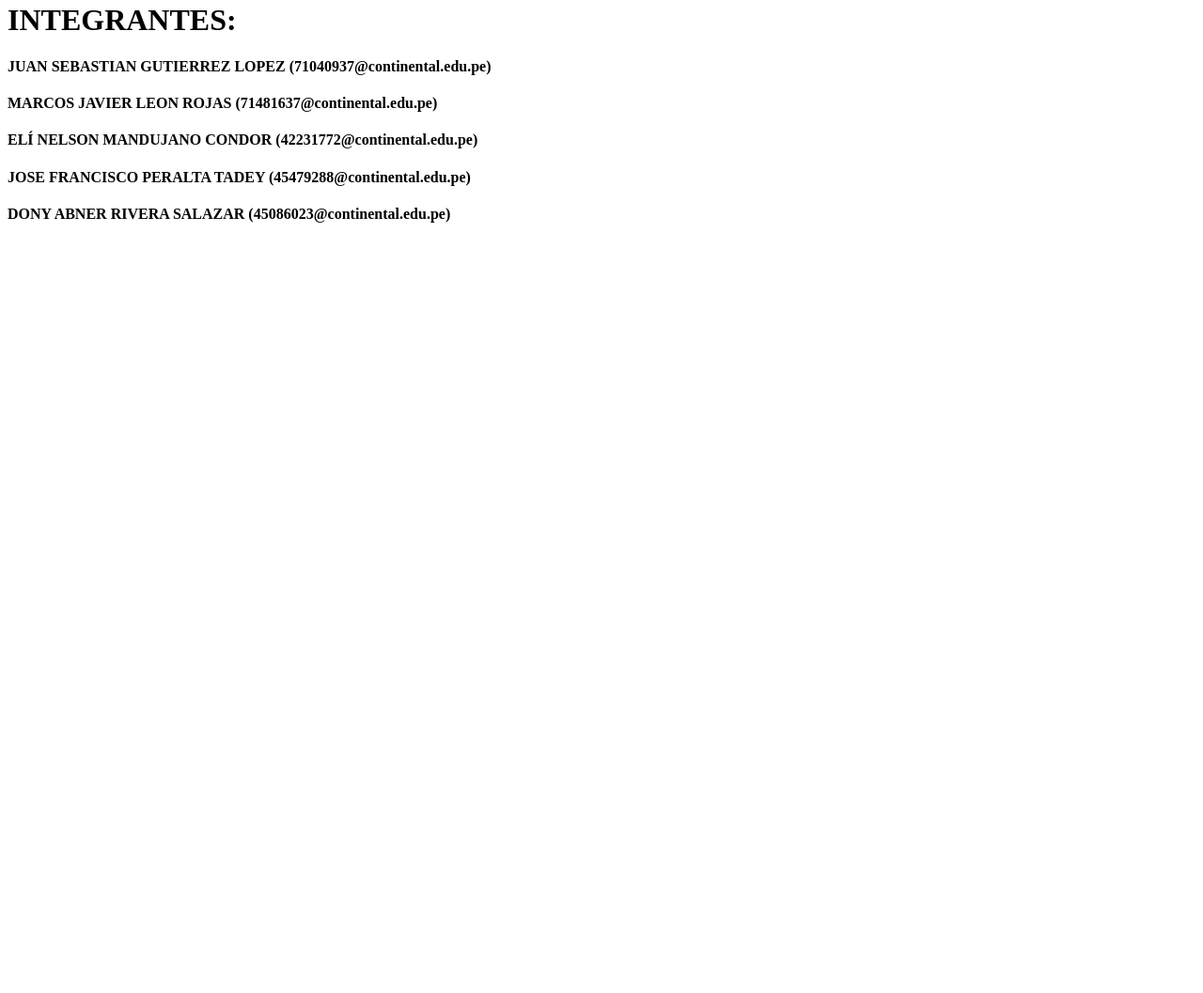
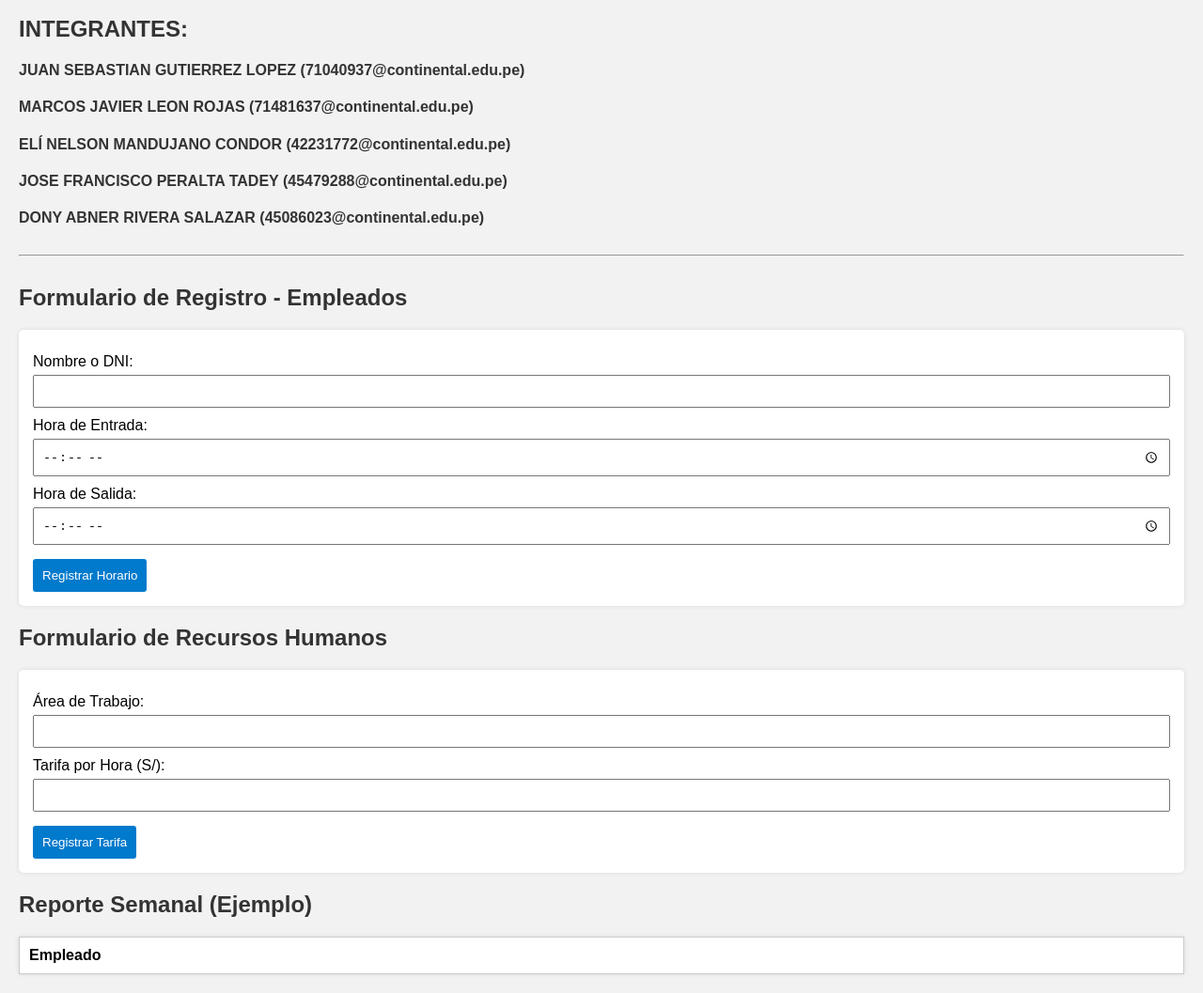
Before and after one commit to elite3210/registroLaboral, a plain HTML site: page index.html in a window 1280 px wide. Shown: the part 100-1157 px from the top of the page at 94% size. Before the commit the page ends 800 px from the top, so only its background shows below. Drawn offline with Linux system fonts and the light colour scheme.

Commit message:
Agregado formulario y estructura del registro laboral

```diff
--- a/index.html
+++ b/index.html
@@ -1,8 +1,103 @@
-<h1>Bienvenidos al proyectode registro laboral, un programa para el curso de construccion de software++</h1>
+<!DOCTYPE html>
+<html lang="es">
+<head>
+    <meta charset="UTF-8">
+    <title>Registro Laboral</title>
+    <meta name="viewport" content="width=device-width, initial-scale=1.0">
+    <style>
+        body {
+            font-family: Arial, sans-serif;
+            margin: 20px;
+            background: #f2f2f2;
+        }
+        h1, h2, h4 {
+            color: #333;
+        }
+        form {
+            background: white;
+            padding: 15px;
+            margin-bottom: 20px;
+            border-radius: 5px;
+            box-shadow: 0 0 5px rgba(0,0,0,0.1);
+        }
+        label {
+            display: block;
+            margin-top: 10px;
+        }
+        input, select {
+            padding: 8px;
+            width: 100%;
+            box-sizing: border-box;
+            margin-top: 5px;
+        }
+        button {
+            margin-top: 15px;
+            padding: 10px;
+            background-color: #007acc;
+            color: white;
+            border: none;
+            cursor: pointer;
+            border-radius: 3px;
+        }
+        button:hover {
+            background-color: #005f99;
+        }
+        table {
+            width: 100%;
+            border-collapse: collapse;
+            background: white;
+            margin-top: 20px;
+            box-shadow: 0 0 5px rgba(0,0,0,0.1);
+        }
+        th, td {
+            padding: 10px;
+            border: 1px solid #ccc;
+            text-align: left;
+        }
+        hr {
+            margin: 30px 0;
+        }
+    </style>
+</head>
+<body>
 
-<h1>INTEGRANTES:</h1>
-<H4>JUAN SEBASTIAN GUTIERREZ LOPEZ (71040937@continental.edu.pe)</H4>
-<H4>MARCOS JAVIER LEON ROJAS (71481637@continental.edu.pe)</H4>
-<H4>ELÍ NELSON MANDUJANO CONDOR (42231772@continental.edu.pe)</H4>
-<H4>JOSE FRANCISCO PERALTA TADEY (45479288@continental.edu.pe)</H4>
-<H4>DONY ABNER RIVERA SALAZAR (45086023@continental.edu.pe)</H4>
+    <h1>Bienvenidos al proyecto de registro laboral, un programa para el curso de construcción de software++</h1>
+    <h2>INTEGRANTES:</h2>
+    <h4>JUAN SEBASTIAN GUTIERREZ LOPEZ (71040937@continental.edu.pe)</h4>
+    <h4>MARCOS JAVIER LEON ROJAS (71481637@continental.edu.pe)</h4>
+    <h4>ELÍ NELSON MANDUJANO CONDOR (42231772@continental.edu.pe)</h4>
+    <h4>JOSE FRANCISCO PERALTA TADEY (45479288@continental.edu.pe)</h4>
+    <h4>DONY ABNER RIVERA SALAZAR (45086023@continental.edu.pe)</h4>
+
+    <hr>
+
+    <h2>Formulario de Registro - Empleados</h2>
+    <form id="form-empleado">
+        <label for="nombre">Nombre o DNI:</label>
+        <input type="text" id="nombre" name="nombre" required>
+
+        <label for="entrada">Hora de Entrada:</label>
+        <input type="time" id="entrada" name="entrada" required>
+
+        <label for="salida">Hora de Salida:</label>
+        <input type="time" id="salida" name="salida" required>
+
+        <button type="submit">Registrar Horario</button>
+    </form>
+
+    <h2>Formulario de Recursos Humanos</h2>
+    <form id="form-rh">
+        <label for="area">Área de Trabajo:</label>
+        <input type="text" id="area" name="area" required>
+
+        <label for="tarifa">Tarifa por Hora (S/):</label>
+        <input type="number" id="tarifa" name="tarifa" step="0.01" required>
+
+        <button type="submit">Registrar Tarifa</button>
+    </form>
+
+    <h2>Reporte Semanal (Ejemplo)</h2>
+    <table>
+        <thead>
+            <tr>
+                <th>Empleado</th>
```
